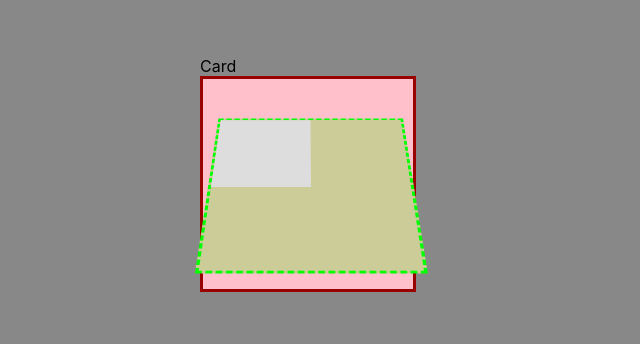
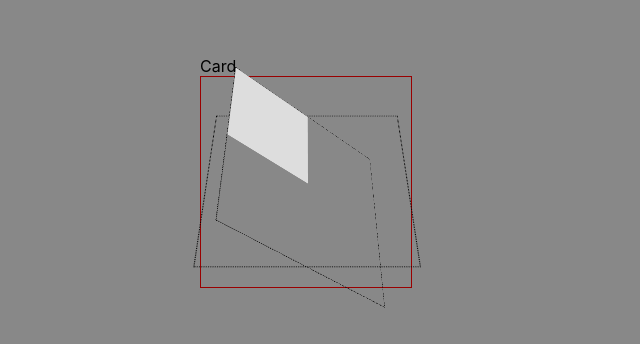
Before and after one commit to mdnelles/anim-3d-objs, a React (Create React App) app: page / in a window 1280 px wide. Shown: the part 144-488 px from the top of the page, without its empty margins (0-640 px from the left). Built offline with nearby package versions, Linux system fonts and the light colour scheme.

Commit message:
update Anum and Scene

```diff
--- a/src/App.tsx
+++ b/src/App.tsx
@@ -1,7 +1,7 @@
 import React from "react";
 import styled from "styled-components";
 
-import "./App.css";
+//import "./App.css";
 import Box from "./components/Box";
 import Card from "./components/Card";
 
@@ -11,7 +11,7 @@ function App() {
    return (
       <div style={{ padding: 200 }}>
          Card
-         <Card anim1='X360' anim2='YY360' />
+         <Card anim1='X360' anim2='Y360' width={200} height={200} />
       </div>
    );
 }
--- a/src/components/Card.tsx
+++ b/src/components/Card.tsx
@@ -10,15 +10,19 @@ const size: number = 200;
 interface CardProps {
    anim1?: string;
    anim2?: string;
+   width?: number | string;
+   height?: number | string;
 }
 
 const Card = (props: CardProps) => {
-   const { anim1 = "", anim2 = "" } = props;
+   const { anim1 = "", anim2 = "", width = 5, height = 5 } = props;
    console.log("App.tsx > anim1 = " + anim1);
    return (
       <SceneStyle size={size}>
          <AnimWrap duration={5} iterationCount='infinite' animName={anim1}>
-            <Face />
+            <AnimWrap duration={5} iterationCount='infinite' animName={anim2}>
+               <Face />
+            </AnimWrap>
          </AnimWrap>
       </SceneStyle>
    );
--- a/src/components/Face.tsx
+++ b/src/components/Face.tsx
@@ -9,6 +9,8 @@ interface FaceProps {
    tranz?: number | string;
    deg?: number | string;
    children?: any;
+   width?: number | string;
+   height?: number | string;
 }
 
 export const Face = (props: FaceProps) => {
@@ -20,6 +22,8 @@ export const Face = (props: FaceProps) => {
       children = "",
       tranz = 0,
       bgc = "#ddd",
+      width = 5,
+      height = 5,
    } = props;
    const Specs = styled.div`
       position: absolute;
--- a/src/components/styles/AnimWrap.tsx
+++ b/src/components/styles/AnimWrap.tsx
@@ -31,6 +31,7 @@ interface AnimStylesProps {
    animName?: string;
    fillMode?: string;
    children?: any;
+   borderColor?: string;
 }
 
 export const AnimWrap = (props: AnimStylesProps) => {
@@ -40,40 +41,23 @@ export const AnimWrap = (props: AnimStylesProps) => {
       animName = "noAnim",
       fillMode = "forward",
       children = "",
+      borderColor = "",
    } = props;
-   /*
+   console.log("animName: " + animName);
    const AnimWrapDiv: any = styled.div`
       width: 100%;
       height: 100%;
       position: relative;
+      border: 1px dotted ${borderColor};
       transform-style: preserve-3d;
-      border: 3px dashed #0f0;
-      background-color: #cccc99;
       -webkit-animation-duration: ${duration}s;
       animation-duration: ${duration}s;
       -webkit-animation-iteration-count: ${iterationCount};
       animation-iteration-count: ${iterationCount};
-      -webkit-animation-name: ${animName};
-      animation-name: ${animName};
+      -webkit-animation-name: ${eval(animName)};
+      animation-name: ${eval(animName)};
       -webkit-animation-fill-mode: ${fillMode};
       animation-fill-mode: ${fillMode};
-   `;
-   */
-   const AnimWrapDiv: any = styled.div`
-      width: 100%;
-      height: 100%;
-      position: relative;
-      transform-style: preserve-3d;
-      border: 3px dashed #0f0;
-      background-color: #cccc99;
-      -webkit-animation-duration: ${duration}s;
-      animation-duration: ${duration}s;
-      -webkit-animation-iteration-count: infinite;
-      animation-iteration-count: infinite;
-      -webkit-animation-name: spinX;
-      animation-name: spinX;
-      -webkit-animation-fill-mode: forward;
-      animation-fill-mode: forward;
    `;
    console.log("AnimWrapDiv");
    console.log(AnimWrapDiv);
--- a/src/components/styles/Scene.tsx
+++ b/src/components/styles/Scene.tsx
@@ -7,19 +7,16 @@ interface SceneStyleProps {
 
 export const SceneStyle = (props: SceneStyleProps) => {
    const { size = 0, children = "" } = props;
-   console.log("---size: " + size);
 
    const SceneStyleDiv: any = styled.div`
       width: ${size}px;
       height: ${size}px;
       perspective: 600px;
       perspective-origin: 50% 50%;
-      border: 3px solid #900;
-      background-color: pink;
+      border: 1px solid #900;
       padding: 5px;
    `;
-   console.log("SceneStyleDiv");
-   console.log(SceneStyleDiv);
+
    return (
       <>
          <SceneStyleDiv>{children}</SceneStyleDiv>
```
